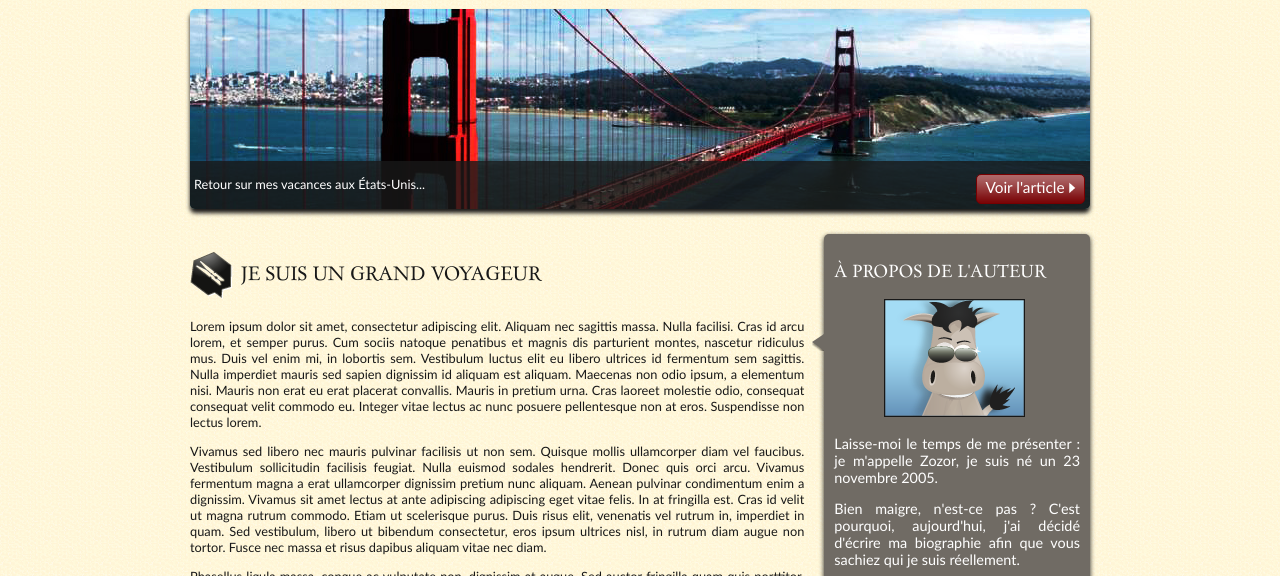
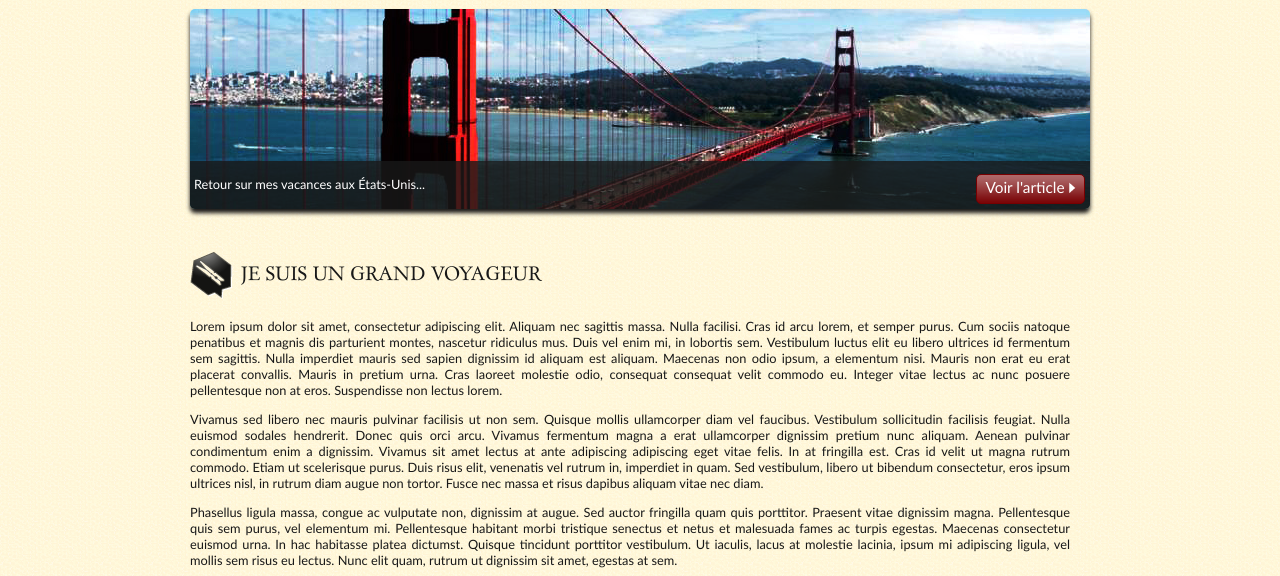
Before and after one commit to ThomasEcalle/2_i_2, a plain HTML site: page index.html in a window 1280 px wide. Shown: the part 124-700 px from the top of the page. Drawn offline with Linux system fonts and the light colour scheme.

Commit message:
Remove author section

```diff
--- a/index.html
+++ b/index.html
@@ -41,14 +41,6 @@
                     <p>Vivamus sed libero nec mauris pulvinar facilisis ut non sem. Quisque mollis ullamcorper diam vel faucibus. Vestibulum sollicitudin facilisis feugiat. Nulla euismod sodales hendrerit. Donec quis orci arcu. Vivamus fermentum magna a erat ullamcorper dignissim pretium nunc aliquam. Aenean pulvinar condimentum enim a dignissim. Vivamus sit amet lectus at ante adipiscing adipiscing eget vitae felis. In at fringilla est. Cras id velit ut magna rutrum commodo. Etiam ut scelerisque purus. Duis risus elit, venenatis vel rutrum in, imperdiet in quam. Sed vestibulum, libero ut bibendum consectetur, eros ipsum ultrices nisl, in rutrum diam augue non tortor. Fusce nec massa et risus dapibus aliquam vitae nec diam.</p>
                     <p>Phasellus ligula massa, congue ac vulputate non, dignissim at augue. Sed auctor fringilla quam quis porttitor. Praesent vitae dignissim magna. Pellentesque quis sem purus, vel elementum mi. Pellentesque habitant morbi tristique senectus et netus et malesuada fames ac turpis egestas. Maecenas consectetur euismod urna. In hac habitasse platea dictumst. Quisque tincidunt porttitor vestibulum. Ut iaculis, lacus at molestie lacinia, ipsum mi adipiscing ligula, vel mollis sem risus eu lectus. Nunc elit quam, rutrum ut dignissim sit amet, egestas at sem.</p>
                 </article>
-                <aside>
-                    <h1>À propos de l'auteur</h1>
-                    <img src="images/bulle.png" alt="" id="fleche_bulle" />
-                    <p id="photo_zozor"><img src="images/zozor_classe.png" alt="Photo de Zozor" /></p>
-                    <p>Laisse-moi le temps de me présenter&nbsp;: je m'appelle Zozor, je suis né un 23 novembre 2005.</p>
-                    <p>Bien maigre, n'est-ce pas ? C'est pourquoi, aujourd'hui, j'ai décidé d'écrire ma biographie afin que vous sachiez qui je suis réellement.</p>
-                    <p><img src="images/facebook.png" alt="Facebook" /><img src="images/twitter.png" alt="Twitter" /><img src="images/vimeo.png" alt="Vimeo" /><img src="images/flickr.png" alt="Flickr" /><img src="images/rss.png" alt="RSS" /></p>
-                </aside>
             </section>
 
             <footer>
```
